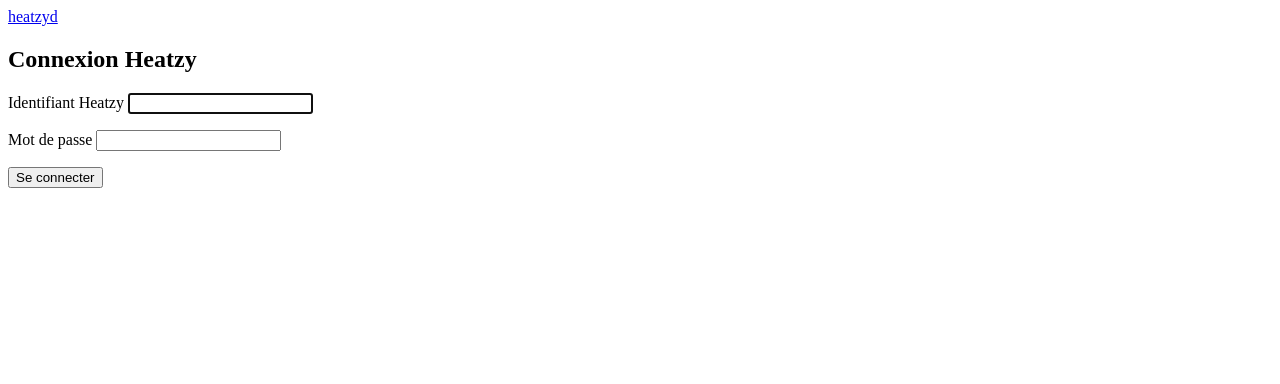
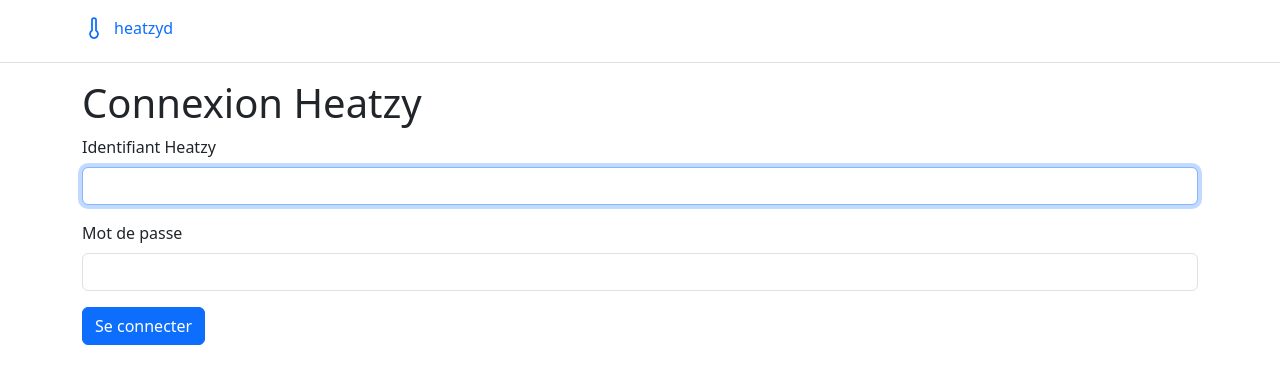
Before and after one commit to mpapillon/heatzyd, a FastAPI app: page /login in a window 1280 px wide. Shown: the top 384 px of the page. Run offline with FastAPI, Linux system fonts and the light colour scheme; some libraries are stand-ins or nearby versions.

Commit message:
Add frontend deps, Lucide sprite, and icon helpers

```diff
--- a/app/main.py
+++ b/app/main.py
@@ -3,6 +3,7 @@
 from contextlib import asynccontextmanager
 
 from fastapi import FastAPI
+from fastapi.staticfiles import StaticFiles
 
 from app.config import settings
 from app.deps import AppContext
@@ -31,6 +32,7 @@
         format="%(asctime)s %(levelname)-8s %(name)s: %(message)s",
     )
     app = FastAPI(title="heatzyd", lifespan=lifespan)
+    app.mount("/static", StaticFiles(directory="app/static"), name="static")
     app.include_router(auth.router)
     return app
 
--- a/app/routers/auth.py
+++ b/app/routers/auth.py
@@ -3,17 +3,16 @@
 
 from fastapi import APIRouter, Form, Request
 from fastapi.responses import HTMLResponse, RedirectResponse
-from fastapi.templating import Jinja2Templates
 from heatzypy import AuthenticationFailed, HeatzyException
 
 from app.deps import AppContextDep, SessionDep
 from app.models import credentials
+from app.templating import templates
 
 logger = logging.getLogger(__name__)
 
 
 router = APIRouter(tags=["auth"])
-templates = Jinja2Templates(directory="app/templates")
 
 
 @router.get("/login", response_class=HTMLResponse)
--- /dev/null
+++ b/app/static/app.css
@@ -0,0 +1,42 @@
+.icon {
+  display: inline-block;
+  flex-shrink: 0;
+  width: 1em;
+  height: 1em;
+  vertical-align: -0.125em;
+  fill: none;
+  stroke: currentColor;
+  stroke-width: 2;
+  stroke-linecap: round;
+  stroke-linejoin: round;
+}
+
+.icon-xs {
+  width: 0.75em;
+  height: 0.75em;
+  stroke-width: 2.75;
+}
+
+.icon-sm {
+  width: 0.875em;
+  height: 0.875em;
+  stroke-width: 2.25;
+}
+
+.icon-lg {
+  width: 1.25em;
+  height: 1.25em;
+  stroke-width: 1.75;
+}
+
+.icon-xl {
+  width: 1.5em;
+  height: 1.5em;
+  stroke-width: 1.75;
+}
+
+.icon-xxl {
+  width: 2em;
+  height: 2em;
+  stroke-width: 1.5;
+}
--- a/app/templates/base.html
+++ b/app/templates/base.html
@@ -4,16 +4,24 @@
         <meta charset="utf-8" />
         <meta name="viewport" content="width=device-width, initial-scale=1" />
         <title>{% block title %}heatzyd{% endblock %}</title>
+        <link href="https://cdn.jsdelivr.net/npm/bootstrap@5.3.8/dist/css/bootstrap.min.css" rel="stylesheet" integrity="sha384-sRIl4kxILFvY47J16cr9ZwB07vP4J8+LH7qKQnuqkuIAvNWLzeN8tE5YBujZqJLB" crossorigin="anonymous">
+        <link rel="stylesheet" href="{{ url_for('static', path='/app.css') }}">
+        <script src="https://cdn.jsdelivr.net/npm/bootstrap@5.3.8/dist/js/bootstrap.bundle.min.js" integrity="sha384-FKyoEForCGlyvwx9Hj09JcYn3nv7wiPVlz7YYwJrWVcXK/BmnVDxM+D2scQbITxI" crossorigin="anonymous"></script>
+        <script src="https://cdn.jsdelivr.net/npm/htmx.org@4.0.0" integrity="sha384-BvJpBiO8Kh31EqtJe5DRIeWrHWnCGkwytKs9NKFi86Hhw96dEqdEMzZDeK9iEGTc" crossorigin="anonymous"></script>
+        <script src="https://cdn.jsdelivr.net/npm/htmx.org@4.0.0/dist/ext/hx-sse.min.js"></script>
         {% block head %}{% endblock %}
     </head>
     <body>
-        <header>
-            <a href="/">heatzyd</a>
-            <nav>{% block nav %}{% endblock %}</nav>
+        {{ sprite() }}
+        <header class="p-3 mb-3 border-bottom">
+            <nav class="container">
+                <a href="/" class="text-decoration-none d-inline-flex align-items-center gap-2">{{ icon("thermometer", "icon-xl") }}heatzyd</a>
+                {% block nav %}{% endblock %}
+            </nav>
         </header>
 
         {% block toasts %}{% endblock %}
 
-        <main>{% block content %}{% endblock %}</main>
+        <main class="container">{% block content %}{% endblock %}</main>
     </body>
 </html>
--- a/app/templates/pages/login.html
+++ b/app/templates/pages/login.html
@@ -7,22 +7,22 @@
   <h1>Connexion Heatzy</h1>
 
   {% if error %}
-  <p role="alert">{{ error }}</p>
+  <div class="alert alert-danger d-flex align-items-center gap-2" role="alert">{{ icon("alert") }}{{ error }}</div>
   {% endif %}
 
   <form method="post" action="/login">
     <p>
-      <label for="username">Identifiant Heatzy</label>
-      <input type="text" id="username" name="username" value="{{ username or '' }}"
+      <label for="username" class="form-label">Identifiant Heatzy</label>
+      <input type="text" id="username" name="username" class="form-control" value="{{ username or '' }}"
              autocomplete="username" required autofocus>
     </p>
     <p>
-      <label for="password">Mot de passe</label>
-      <input type="password" id="password" name="password"
+      <label for="password" class="form-label">Mot de passe</label>
+      <input type="password" id="password" name="password" class="form-control"
              autocomplete="current-password" required>
     </p>
     <p>
-      <button type="submit">Se connecter</button>
+      <button type="submit" class="btn btn-primary d-inline-flex align-items-center gap-2">Se connecter</button>
     </p>
   </form>
 </section>
```
Also changed, not shown: app/templating.py (added, +98 -0 lines), app/static/icons.svg (added), 1 other file.
